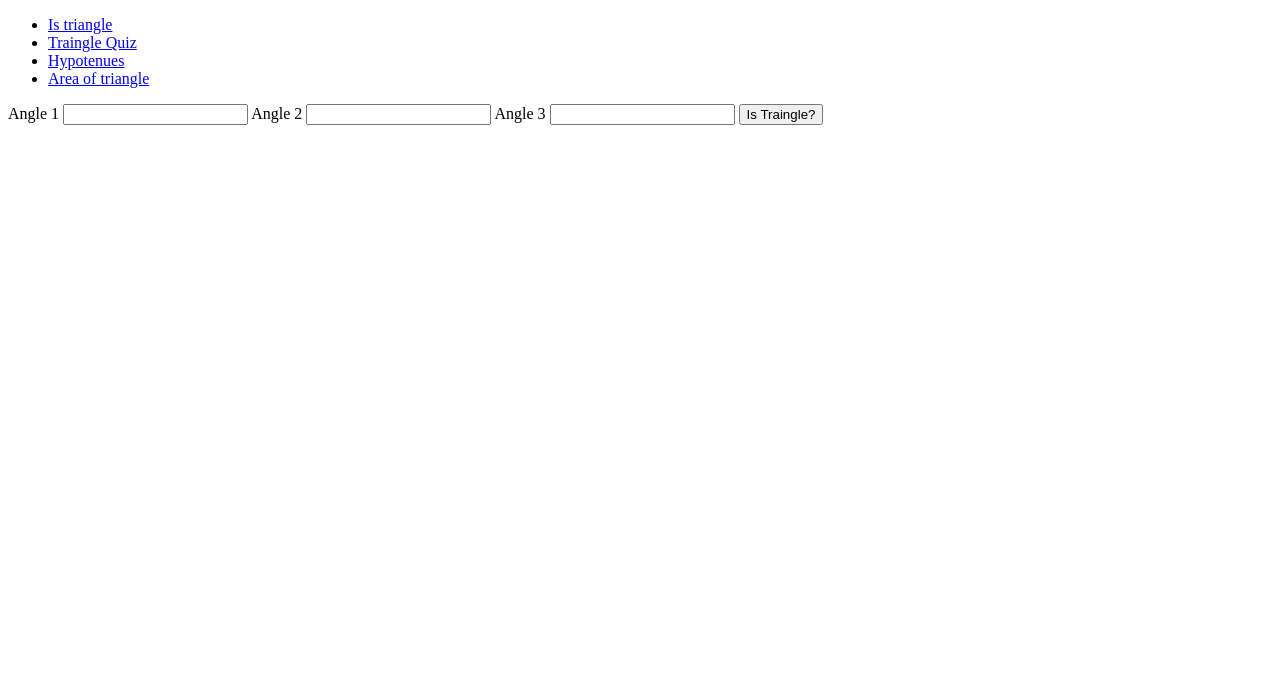
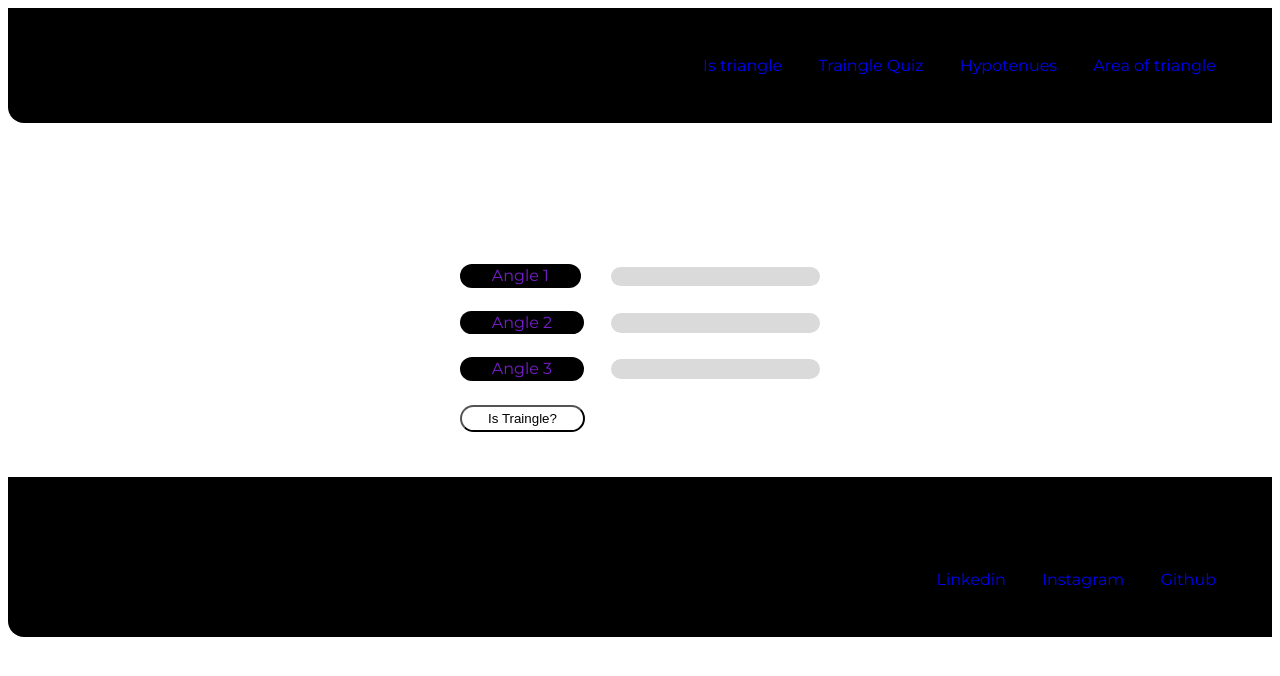
Before and after one commit to vipulbhunaker1910/Fun-with-triangles, a plain HTML site: page index.html in a window 1280 px wide. Drawn offline with Linux system fonts and the light colour scheme.

Commit message:
updated css

```diff
--- a/index.html
+++ b/index.html
@@ -4,25 +4,46 @@
     <meta charset="UTF-8">
     <meta http-equiv="X-UA-Compatible" content="IE=edge">
     <meta name="viewport" content="width=device-width, initial-scale=1.0">
+    <link href="style.css" rel="stylesheet">
     <title>Is Traingle</title>
 </head>
 <body>
     <div class="navigation">
-        <ul>
-            <li><a href="index.html">Is triangle</a></li>
-            <li><a href="quiz.html">Traingle Quiz</a></li>
-            <li><a href="hypotenues.html">Hypotenues</a></li>
-            <li><a href="Area.html">Area of triangle</a></li>
+        <ul class="list">
+            <li class="inline-list"><a href="index.html" class="inline-links">Is triangle</a></li>
+            <li class="inline-list"><a href="quiz.html" class="inline-links">Traingle Quiz</a></li>
+            <li class="inline-list"><a href="hypotenues.html" class="inline-links">Hypotenues</a></li>
+            <li class="inline-list"><a href="Area.html" class="inline-links">Area of triangle</a></li>
         </ul>
     </div>
-    <label for="angle">Angle 1</label>
-    <input type="number" class="angle">
-    <label for="angle">Angle 2</label>
-    <input type="number" class="angle">
-    <label for="angle">Angle 3</label>
-    <input type="number" class="angle">
-    <button id="btn-traingle">Is Traingle?</button>
+    <br>
+    <br>
+    <table class="table-inputs">
+        <tr>
+    <td><label for="angle">Angle 1</label></td>
+    <td><input type="number" class="angle"></td>
+</tr>
+<tr>
+    <td><label for="angle">Angle 2</label></td>
+    <td><input type="number" class="angle"></td>
+</tr>
+<tr>
+   <td> <label for="angle">Angle 3</label></td>
+    <td><input type="number" class="angle"></td>
+</tr>
+<tr>
+    <td><button id="btn-traingle">Is Traingle?</button></td>
+</tr>
+</table>
     <h2 id="output"></h2>
+    <footer class="footer">
+        <h3>Follow me on:</h3>
+        <ul class="list">
+            <li class="inline-list"><a href="https://in.linkedin.com/in/vipul-bhunaker-35b6341a0?original_referer=https%3A%2F%2Fwww.google.com%2F" class="inline-links">Linkedin</a></li>
+            <li class="inline-list"><a href="https://instagram.com/vipul-bhunaker" class="inline-links">Instagram</a></li>
+            <li class="inline-list"><a href="https://github.com/vipulbhunaker1910" class="inline-links">Github</a></li>
+        </ul>
+    </footer>
     <script src="istriangle.js" type="text/javascript"></script>
 </body>
 </html>
--- a/quizgame.js
+++ b/quizgame.js
@@ -1,6 +1,6 @@
 const selectedvalues=document.querySelector(".form-input");
-var btn=document.querySelector("#btn-submit");
-var outputs=document.querySelector("#output");
+var btn=document.querySelector("#btn-submit1");
+var outputs=document.querySelector("#output1");
 
 var answers=['90°', 'right angled'];
 function checkscore(){
--- /dev/null
+++ b/style.css
@@ -0,0 +1,61 @@
+@import url('https://fonts.googleapis.com/css2?family=Montserrat&display=swap');
+body{
+    font-family:  'Montserrat', 'sans-serif';
+ }
+ .navigation{
+    background-color: black;
+    padding: 2rem 2.5rem;
+    border-bottom-left-radius: 1rem;
+ }
+.list{
+    text-align: right;
+    list-style: none;
+}
+.inline-list{
+
+display: inline;
+padding: 0rem 2.5 rem;
+}
+.inline-links{
+    text-decoration: none;
+    padding: 0.5rem 1rem;
+}
+label{
+  background-color: black;
+  color:#771dcc;
+  border-radius: 2rem;
+  padding: 0.15rem 2rem;
+}
+input{
+    border-radius: 2rem;
+    border: none;
+    background-color: #dadada;
+    padding: 0.15rem 1rem;
+}
+button{
+    border-radius: 1rem;
+    border-color: black;
+    background-color: white;
+    padding: 0.25rem 1.65rem;
+    cursor: pointer;
+
+}
+#btn-submit{
+    padding: 0.25rem 0.05rem;
+}
+.table-inputs{
+    padding-top: 5rem;
+    margin: auto;
+    border-spacing:  1.5rem;
+}
+.form-input{
+    margin-top: 5rem;
+}
+#output{
+    text-align: center;
+}
+.footer{
+    background-color: black;
+    padding: 2rem 2.5rem;
+    border-bottom-left-radius: 1rem;
+ }
```
Also changed, not shown: Area.html (+28 -10 lines), hypotenues.html (+26 -10 lines), quiz.html (+18 -7 lines).
